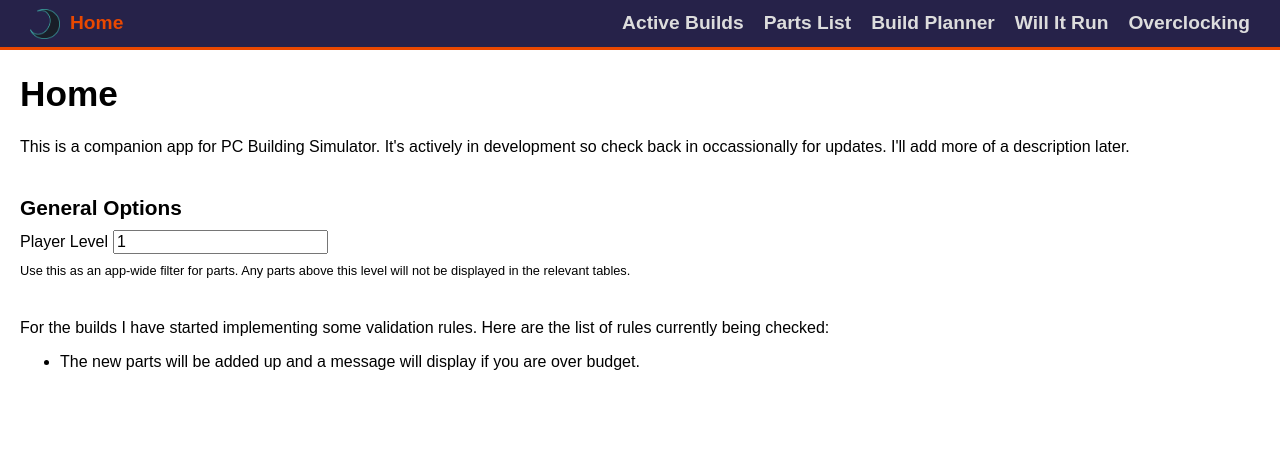
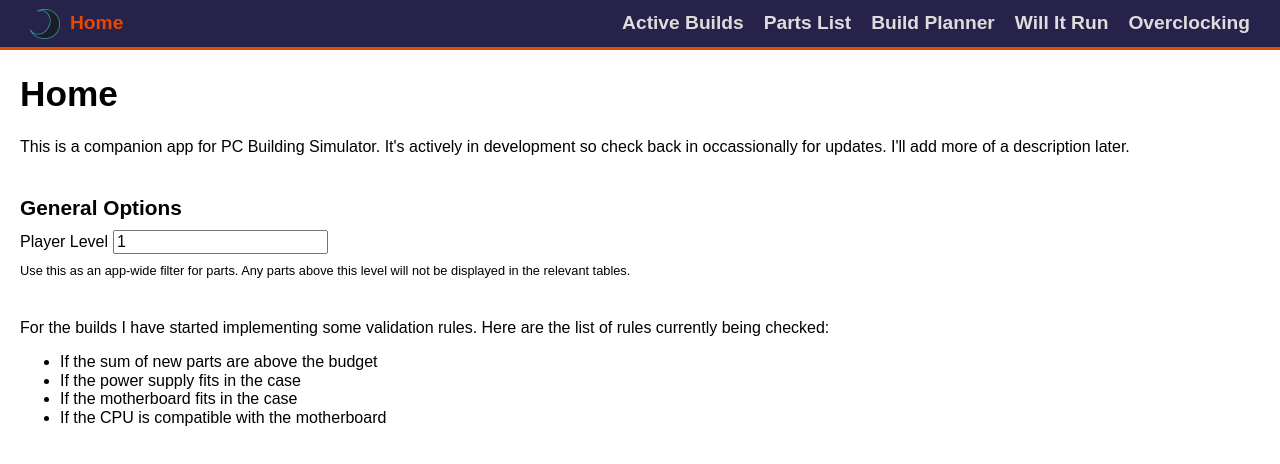
Before and after one commit to AlyxMoon/lunar-pc-build-sim-companion, a Vue app: page / in a window 1280 px wide. Shown: the top 464 px of the page. Built offline with nearby package versions, Linux system fonts and the light colour scheme.

Commit message:
update rules list on the homepage

```diff
--- a/src/views/Home.vue
+++ b/src/views/Home.vue
@@ -25,7 +25,16 @@
 
     <ul>
       <li>
-        The new parts will be added up and a message will display if you are over budget.
+        If the sum of new parts are above the budget
+      </li>
+      <li>
+        If the power supply fits in the case
+      </li>
+      <li>
+        If the motherboard fits in the case
+      </li>
+      <li>
+        If the CPU is compatible with the motherboard
       </li>
     </ul>
   </div>
```
